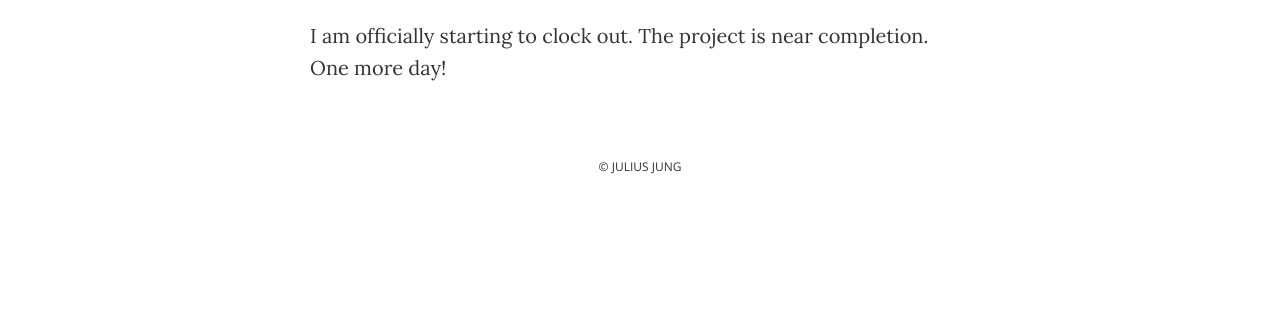
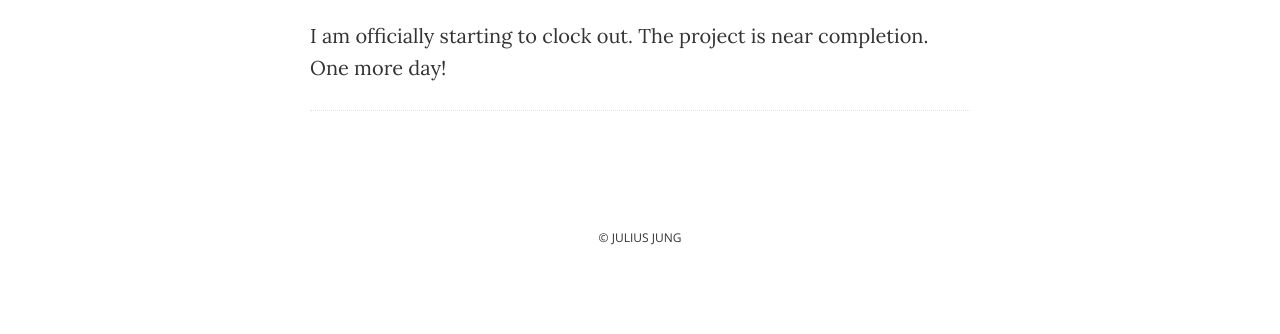
Before and after one commit to matchajune/matchajune.github.io, a Jekyll site: the page built from _posts/2014-08-21-dbc-phase-3-day-13.markdown, in a window 1280 px wide. Shown: the part 403-737 px from the top of the page. Built offline with Jekyll 4.4.1, drawn with Linux system fonts in a browser that asks for light colours.

Commit message:
add line to denote end of post

```diff
--- a/_layouts/post.html
+++ b/_layouts/post.html
@@ -15,6 +15,8 @@ layout: default
     <div itemprop="articleBody">
       {{ content }}
     </div>
+    <div class="feat">
+    </div>
     {% if page.next %}
       <a rel="next" href="{{ site.baseurl }}{{ page.next.url }}" id="next">
         <span class="nav-title nav-title-next">newer</span> &rarr;
```
